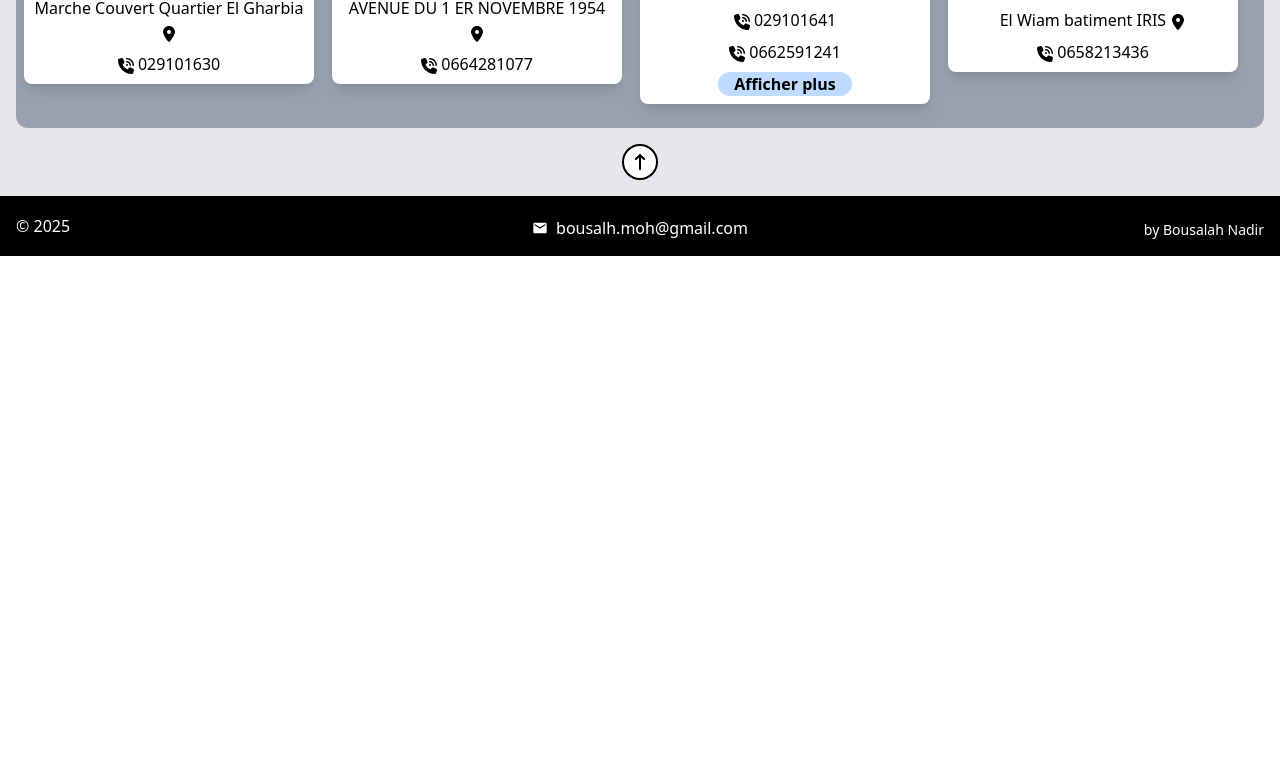
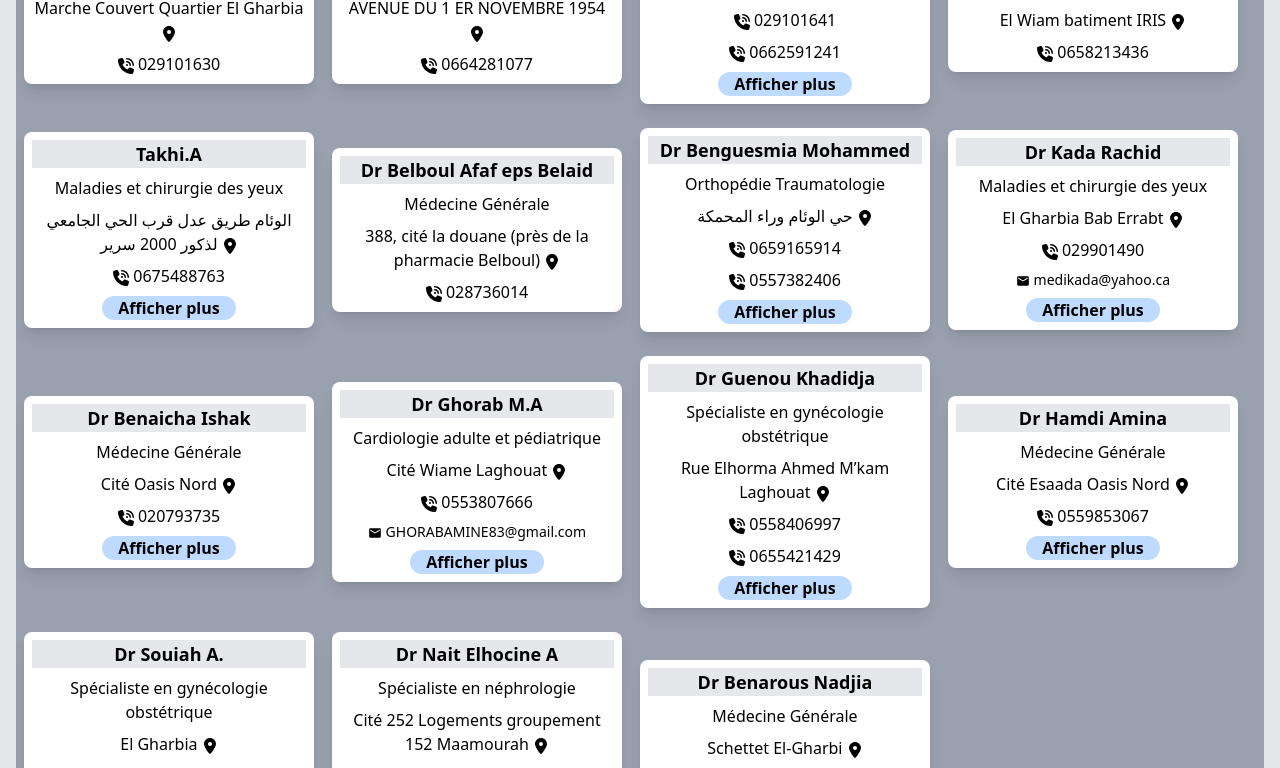
Before and after one commit to Medido1/Guide-M-dical-Laghouat, a React (Vite) app: page / in a window 1280 px wide. Shown: the part 2304-3072 px from the top of the page. Before the commit the page ends 2560 px from the top, so only its background shows below. Built offline with nearby package versions, Linux system fonts and the light colour scheme.

Commit message:
Update database

```diff
--- a/data.js
+++ b/data.js
@@ -156,7 +156,7 @@ const doctors = [
   },
   {
     id: 14,
-    searchTerm: "Maladies & chirurgie des yeux",
+    searchTerm: "Ophtalmologie",
     name: "Dr. Taibaoui Souleyman",
     speciality: "Maladies & chirurgie des yeux",
     adress: "مجمع حمدي الطبي بالقرب من صيدلية بن شرشافة الوئام",
@@ -266,6 +266,123 @@ const doctors = [
     adress: "El Wiam batiment IRIS",
     phone: "0658213436",
     phone1: "0556020164",
+  },
+  {
+    id:25,
+    searchTerm: "Ophtalmologie",
+    name: "Takhi.A",
+    speciality: "Maladies et chirurgie des yeux" ,
+    adress: "الوئام طريق عدل قرب الحي الجامعي لذكور 2000 سرير ",
+    phone: "0675488763",
+    moreInfo: "Maladies et Chirurgie des yeux"
+  },
+  {
+    id: 26,
+    searchTerm: "Médecine Générale",
+    name: "Dr Belboul Afaf eps Belaid",
+    speciality: "Médecine Générale",
+    adress: "388, cité la douane (près de la pharmacie Belboul)",
+    phone: "028736014",
+    email: "",
+    moreInfo: ""
+  },
+  {
+    id: 27,
+    searchTerm: "Chirurgie Orthopédique",
+    name: "Dr Benguesmia Mohammed",
+    speciality: "Orthopédie Traumatologie",
+    adress: "حي الوئام وراء المحمكة",
+    phone: "0659165914",
+    phone2: "0557382406",
+    email: "",
+    moreInfo: "طب و جراحة العظام والمفاصل"
+  },
+  {
+    id: 28,
+    searchTerm: "Ophtalmologie",
+    name: "Dr Kada Rachid",
+    speciality: "Maladies et chirurgie des yeux",
+    adress: "El Gharbia Bab Errabt",
+    phone: "029901490",
+    email: "medikada@yahoo.ca",
+    moreInfo: "العيادة مغلقة أيام الأربعاء والخميس"
+  },
+  {
+    id: 29,
+    searchTerm: "Médecine Générale",
+    name: "Dr Benaicha Ishak",
+    speciality: "Médecine Générale",
+    adress: "Cité Oasis Nord",
+    phone: "020793735",
+    email: "",
+    moreInfo: "Médecin urgentiste"
+  },
+  {
+    id: 30,
+    searchTerm: "Cardiologie",
+    name: "Dr Ghorab M.A",
+    speciality: "Cardiologie adulte et pédiatrique",
+    adress: "Cité Wiame Laghouat",
+    phone: "0553807666",
+    email: "GHORABAMINE83@gmail.com",
+    moreInfo: `ECG – Holter ECG – MAPA
+      Echocardiographie doppler
+      Epreuve d’effort`
+  },
+  {
+    id: 31,
+    searchTerm: "Gynécologie Obstétrique",
+    name: "Dr Guenou Khadidja",
+    speciality: "Spécialiste en gynécologie obstétrique",
+    adress: "Rue Elhorma Ahmed M’kam Laghouat",
+    phone: "0558406997",
+    phone2: "0655421429",
+    email: "",
+    moreInfo: "Stérilité – Échographie Doppler – ERCF – Colposcopie"
+  },
+  {
+    id: 32,
+    searchTerm: "Médecine Générale",
+    name: "Dr Hamdi Amina",
+    speciality: "Médecine Générale",
+    adress: "Cité Esaada Oasis Nord",
+    phone: "0559853067",
+    email: "",
+    moreInfo: "Échographie 3D-4D – Suivi de grossesse"
+  },
+  {
+    id: 33,
+    searchTerm: "Gynécologie Obstétrique",
+    name: "Dr Souiah A.",
+    speciality: "Spécialiste en gynécologie obstétrique",
+    adress: "El Gharbia",
+    phone: "0664158338",
+    email: "",
+    moreInfo: `Suivi de grossesse normale et à risque
+      Échographie pelvienne et obstétricale
+      Stérilité du couple, maladie des seins
+      Accouchement normal et césarienne`
+  },
+  {
+    id: 34,
+    searchTerm: "Néphrologie",
+    name: "Dr Nait Elhocine A",
+    speciality: "Spécialiste en néphrologie",
+    adress: "Cité 252 Logements groupement 152 Maamourah",
+    phone: "029102260",
+    phone2: "0772448978",
+    email: "",
+    moreInfo: ""
+  },
+  {
+    id: 35,
+    searchTerm: "Médecine Générale",
+    name: "Dr Benarous Nadjia",
+    speciality: "Médecine Générale",
+    adress: "Schettet El-Gharbi",
+    phone: "0673306414",
+    email: "",
+    moreInfo: ""
   }
 ]
 
--- a/src/components/Main.jsx
+++ b/src/components/Main.jsx
@@ -91,11 +91,13 @@ function Main() {
                 <option value="Chirurgien Urologue">Chirurgien Urologue</option>
                 <option value="Diabétologie Endocrinologie">Diabétologie Endocrinologie</option>
                 <option value="Médecine interne">Médecine interne</option>
-                <option value="Maladies & chirurgie des yeux">Maladies & chirurgie des yeux</option>
+                <option value="Ophtalmologie">Ophtalmologie</option>
                 <option value="Gastro-entérologie">Gastro-entérologie</option>
                 <option value="Chirurgie Orthopédique">Chirurgie Orthopédique</option>
                 <option value="Neurochirurgue">Neurochirurgue</option>
                 <option value="Dermatologie">Dermatologie</option>
+                <option value="Cardiologie">Cardiologie</option>
+                <option value="Néphrologie">Néphrologie</option>
             </select>
           </div>
         </div>
```
